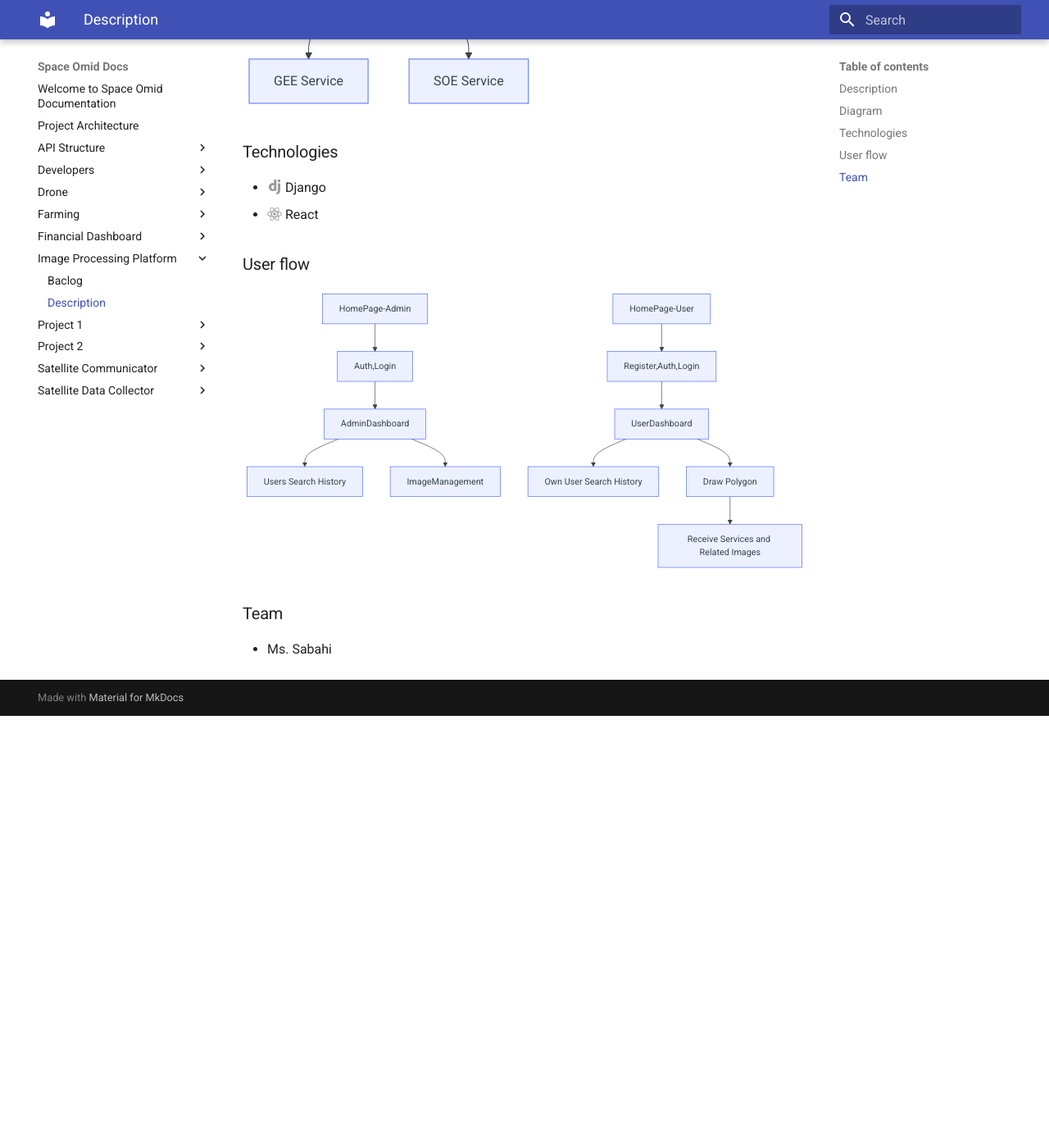
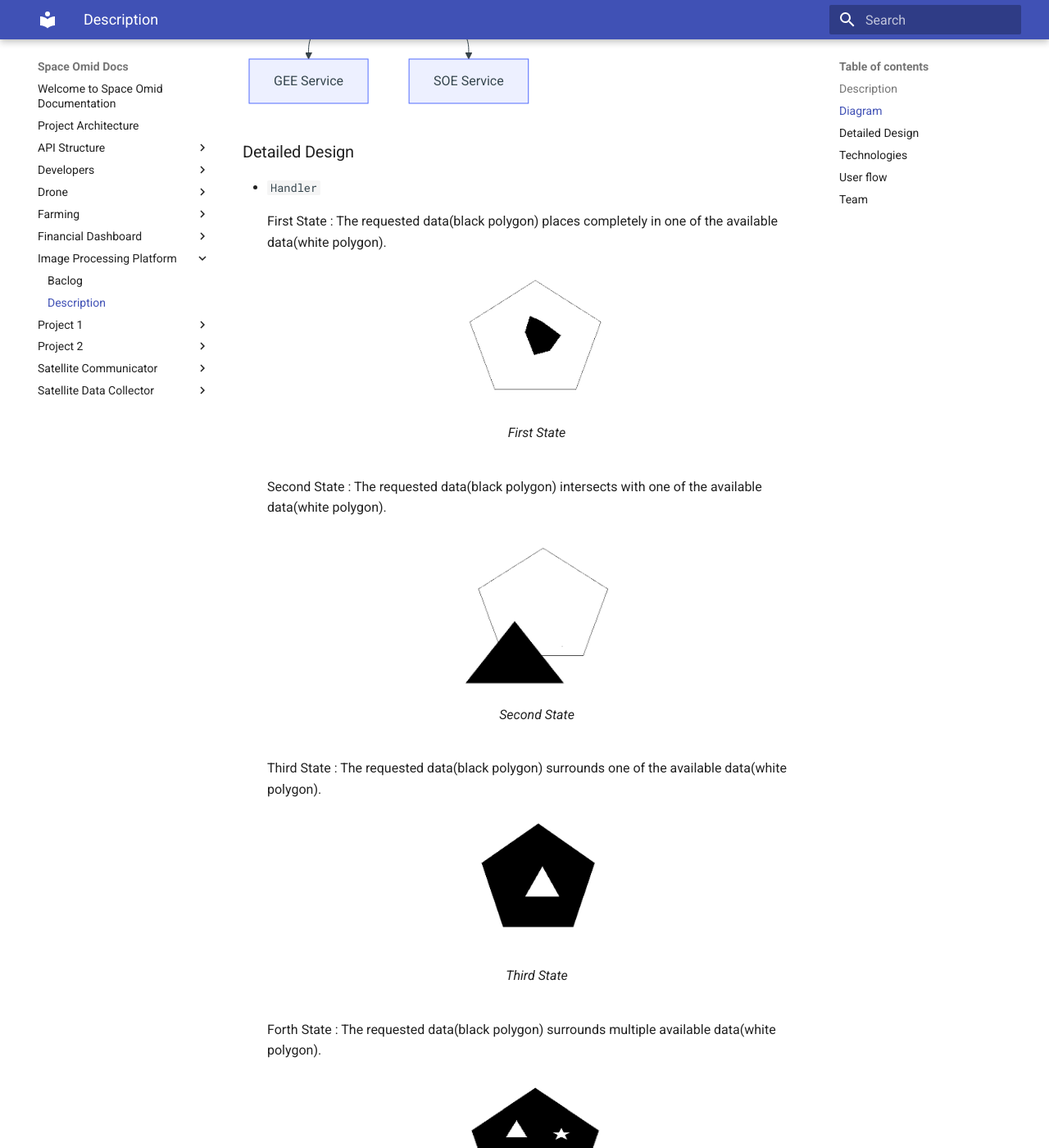
Before and after one commit to spaceomid/Documentation, an MkDocs documentation site: the page built from docs/Image Processing Platform/Description.md, in a window 1280 px wide and 1400 px high, scrolled down 675 px. Shown: the whole window at 82% size. Built offline with MkDocs 1.6.1 and Material for MkDocs 9.7.7, drawn with Linux system fonts in a browser that asks for light colours; before the commit the page ends 1548 px from its top, so only the background shows below that; some of the changed text lies outside the part shown.

Commit message:
add image processing platform description

````diff
--- a/docs/Image Processing Platform/Description.md
+++ b/docs/Image Processing Platform/Description.md
@@ -15,6 +15,56 @@ flowchart TB
 
 
 ```
+
+### Detailed Design
+
+* `Handler`
+
+:   First State : The requested data(black polygon) places completely in one of the available data(white polygon).
+
+    <figure markdown>
+        ![image info](./first_state.PNG){ width="200" }
+    <figcaption>First State</figcaption>
+    </figure>
+
+
+:   Second State : The requested data(black polygon) intersects with one of the available data(white polygon).
+
+    <figure markdown>
+        ![image info](./second_state.PNG){ width="200" }
+    <figcaption>Second State</figcaption>
+    </figure>
+
+:   Third State : The requested data(black polygon) surrounds one of the available data(white polygon).
+
+    <figure markdown>
+        ![image info](./third_state.PNG){ width="200" }
+    <figcaption>Third State</figcaption>
+    </figure>
+
+:   Forth State : The requested data(black polygon) surrounds multiple available data(white polygon).
+
+    <figure markdown>
+        ![image info](./forth_state.PNG){ width="200" }
+    <figcaption>Forth State</figcaption>
+    </figure>
+
+:   Fifth State : The requested data(black polygon) surrounds and intersects with multiple available data(white polygon).
+
+    <figure markdown>
+        ![image info](./fifth_state.PNG){ width="200" }
+    <figcaption>Fifth State</figcaption>
+    </figure>
+
+:   Sixth State : The requested data(black polygon) intersects with multiple available data(white polygon) -> It's like the.
+
+    <figure markdown>
+        ![image info](./sixth_state.PNG){ width="200" }
+    <figcaption>Sixth State</figcaption>
+    </figure>
+
+
+
 
 ### Technologies
 
````
Also changed, not shown: docs/Image Processing Platform/fifth_state.PNG (added), docs/Image Processing Platform/first_state.PNG (added), docs/Image Processing Platform/forth_state.PNG (added), docs/Image Processing Platform/second_state.PNG (added), docs/Image Processing Platform/sixth_state.PNG (added), docs/Image Processing Platform/third_state.PNG (added).
